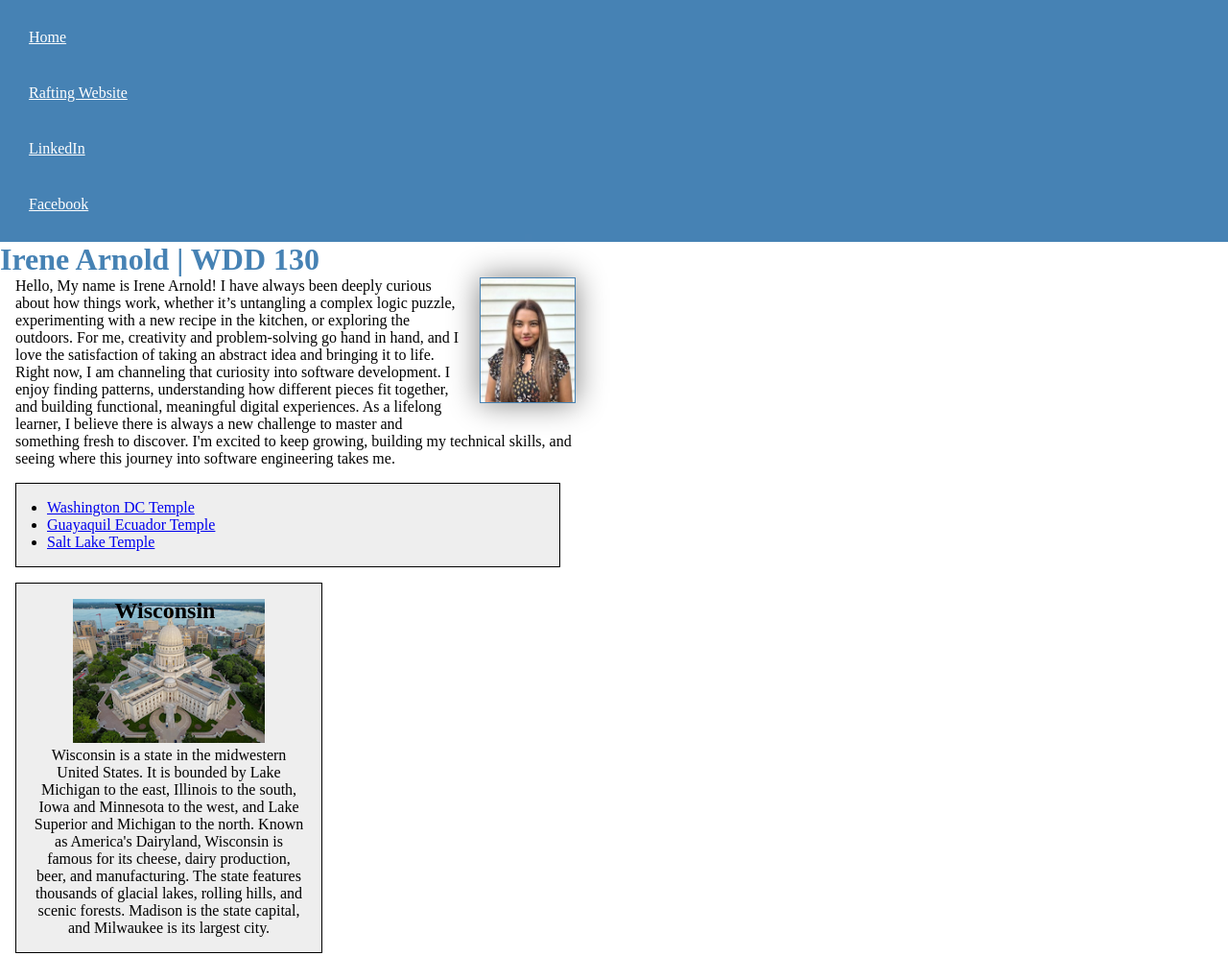
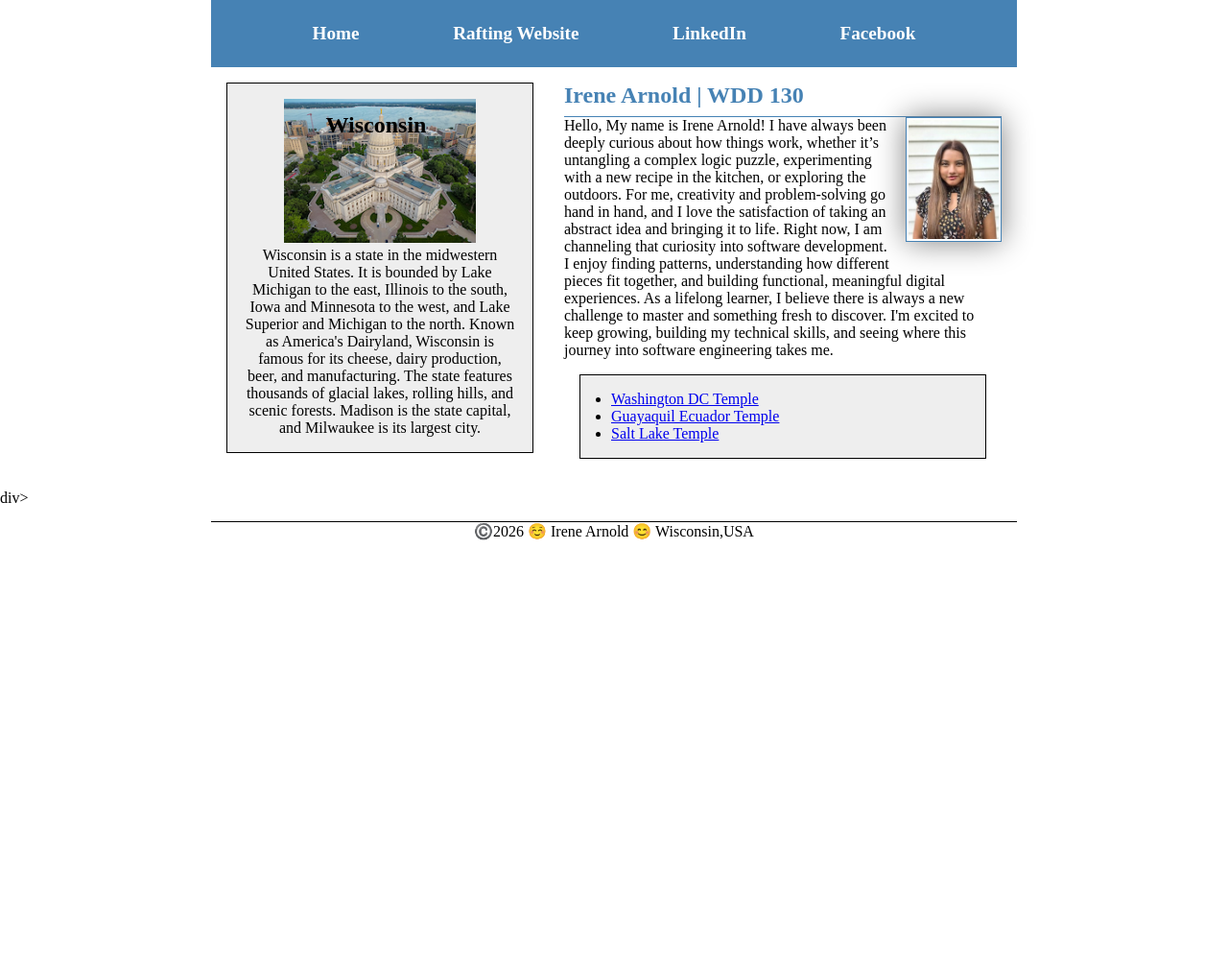
Before and after one commit to IreneArnold/wdd130, a plain HTML site: page index.html in a window 1280 px wide. Shown: the top 996 px of the page at 96% size. After the commit the page ends 800 px from the top, so only its background shows below. Drawn offline with Linux system fonts and the light colour scheme.

Commit message:
home page layout enhancements

```diff
--- a/index.html
+++ b/index.html
@@ -16,10 +16,11 @@
         <nav>
             <a href="#">Home</a>
             <a href="wwr/">Rafting Website</a>
-            <a href="https://linkedin.com" target="_blank">LinkedIn</a>
+            <a href="https://www.linkedin.com/in/irene-arnold-14b99a435/details/experience/" target="_blank">LinkedIn</a>
             <a href="https://facebook.com" target="_blank">Facebook</a>
         </nav>
     </header>
+    <div class="grid">
     <main>
         <h1>Irene Arnold | WDD 130</h1>
         <img src="week01/images/profile.jpg" alt="Hi, My name is Irene Arnold" width="200">
@@ -42,6 +43,7 @@
         <img src="week02/images/wisconsin-capital.png" alt="wisconsin capitol building">
         <p>Wisconsin is a state in the midwestern United States. It is bounded by Lake Michigan to the east, Illinois to the south, Iowa and Minnesota to the west, and Lake Superior and Michigan to the north. Known as America's Dairyland, Wisconsin is famous for its cheese, dairy production, beer, and manufacturing. The state features thousands of glacial lakes, rolling hills, and scenic forests. Madison is the state capital, and Milwaukee is its largest city.</p>
     </aside>
+    </div>div>
     <footer>
         <p>©️2026 ☺️ Irene Arnold 😊 Wisconsin,USA</p>
     </footer>
--- a/styles/styles.css
+++ b/styles/styles.css
@@ -6,49 +6,81 @@
 
 nav {
     background-color: steelblue;
-    padding: 10px
+    padding: 1rem;
+    display: flex;
+    justify-content: space-evenly;
+    align-items: center;
 }
 
 nav a {
-    color: white;
+    color: #fff;
     display: block;
-    padding: 20px
+    padding: 0.5rem;
+    text-decoration: none;
+    font-size: 1.2rem;
+    font-weight: 700;
+
 }
 
 h1 {
     color: steelblue;
+    border-bottom: 1px solid steelblue;
+    padding-bottom: 0.5rem;
+    font-size: 1.5rem;
+
+}
+
+header, .grid, footer {
+    max-width: 840px;
+    margin: 0 auto;
+}
+.grid {
+    display: grid;
+    grid-template-columns: auto 1fr;
+    align-items: start;
+    max-width: 840px;
+    margin: 0 auto;
+
 }
 main {
-    max-width: 600px;
+    margin: 1rem;
+    grid-column: 2 / 3
 }
-
 main p {
-    margin-left: 1rem;
+    margin-left: 0;
 }
 main img {
     width: 100px;
     height: auto;
     border: 1px solid steelblue;
     box-shadow: 0 0 30px gray;
-    padding: 0px;
+    padding: 2px;
     float: right;
     margin: 0 0 1rem 1rem;
 }
+p {
+    padding: 0;
+}
 aside {
     width: 20rem;
-    margin: 1rem;
+    margin: 1rem 1rem 1rem 0;
     text-align: center;
     position: relative;
+    grid-column: 1;
+    grid-row: 1/2;
 }
 
 aside h2 {
     position: absolute;
-    top: 10px;
+    top: 25px;
     left: 155px;
     transform: translateX(-50%);
     color: #000;
     padding: 5px 10px;
     border-radius: 4px;
+    width: 100%;
+    text-align: center;
+
 }
 aside img {
     width: 200px;
--- a/week04/styles/layout-exercises.css
+++ b/week04/styles/layout-exercises.css
@@ -23,17 +23,26 @@ div {
 
 .flex {
     background-color: #aba;
+    display:flex;
+    justify-content: center;
+    align-items: center;
     /* write declarations here */
 
 }
 
 .grid {
     background-color: #abb;
+    display: grid;
+    place-items: center;
     /* write declarations here */
 
 }
 
 .container2 {
+    display: flex;
+    flex-wrap: wrap;
+    justify-content: space-around;
+
     /* write declarations here */
 
 }
@@ -44,12 +53,14 @@ div {
 }
 
 .container3 {
+    display: grid;
+    grid-template-columns: repeat(3, 1fr);
     /* write declarations here */
 
 }
 
 .columns-3 {
-    /* write declaration here */
+    grid-column: 1 / -1;
 
 }
 
```
